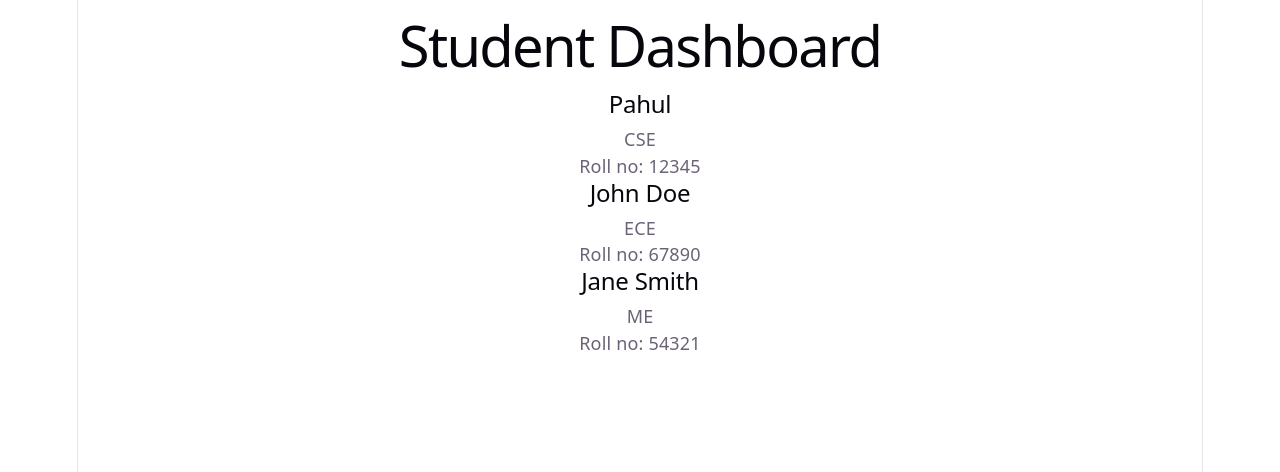
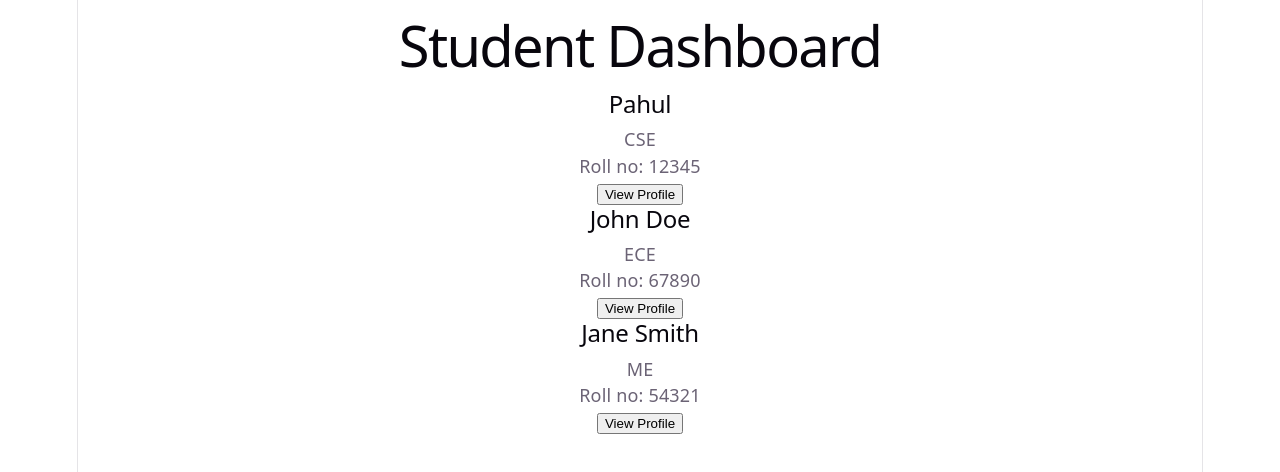
Before and after one commit to pahulmeet-singh/INT252, a React (Vite) app in the folder reactet/: page / in a window 1280 px wide. Shown: the top 472 px of the page. Built offline with nearby package versions, Linux system fonts and the light colour scheme.

Commit message:
using multiple components such as cards and buttons

```diff
--- /dev/null
+++ b/reactet/src/components/Button.jsx
@@ -0,0 +1,8 @@
+function Button({children}){
+    return (
+        <button>
+            {children}
+        </button>
+    )
+}
+export default Button;
--- a/reactet/src/components/StudentCard.jsx
+++ b/reactet/src/components/StudentCard.jsx
@@ -44,6 +44,7 @@
 
 
 //multiple components in react
+import Button from './Button';
 import Card from './Card';
 import StudentHeader from './StudentHeader';
 function StudentCard({ name, course, rollNo }) {
@@ -53,6 +54,7 @@ function StudentCard({ name, course, rollNo }) {
 
       <p>{course}</p>
       <p> Roll no: {rollNo}</p>
+      <Button>View Profile</Button>
     </Card>
   )
 }
```
